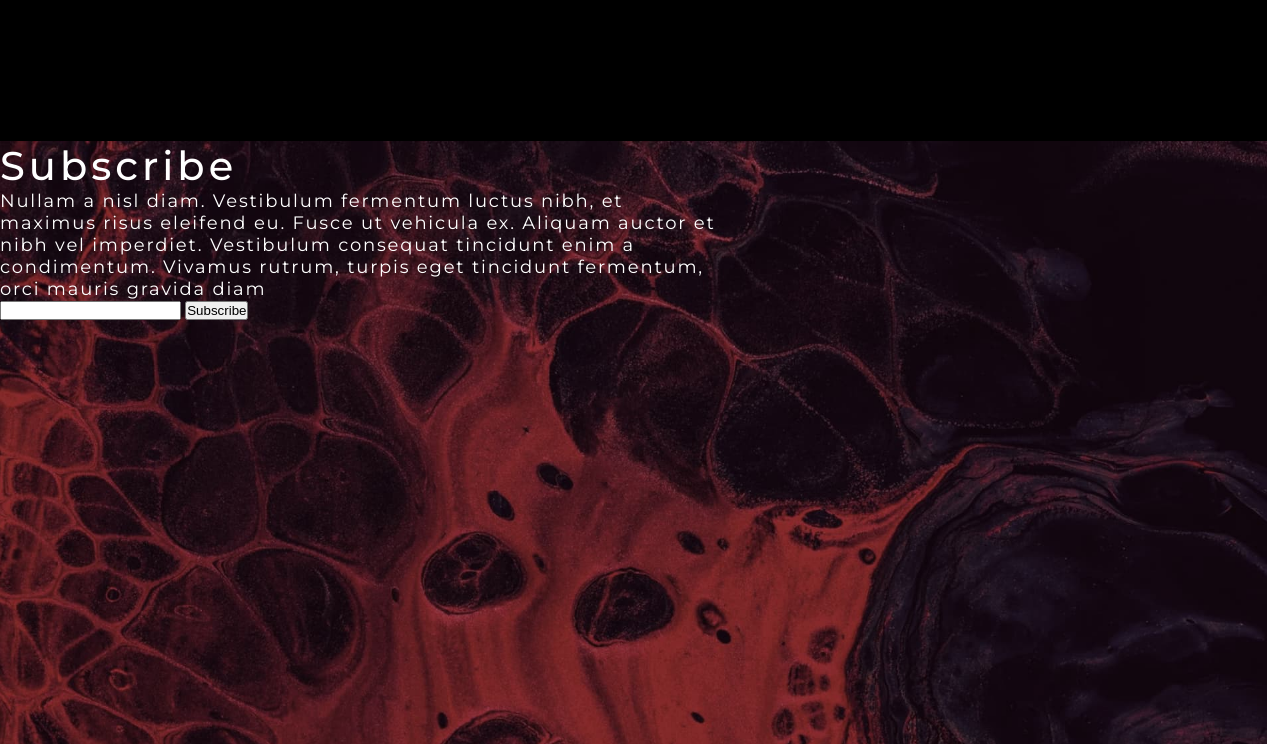
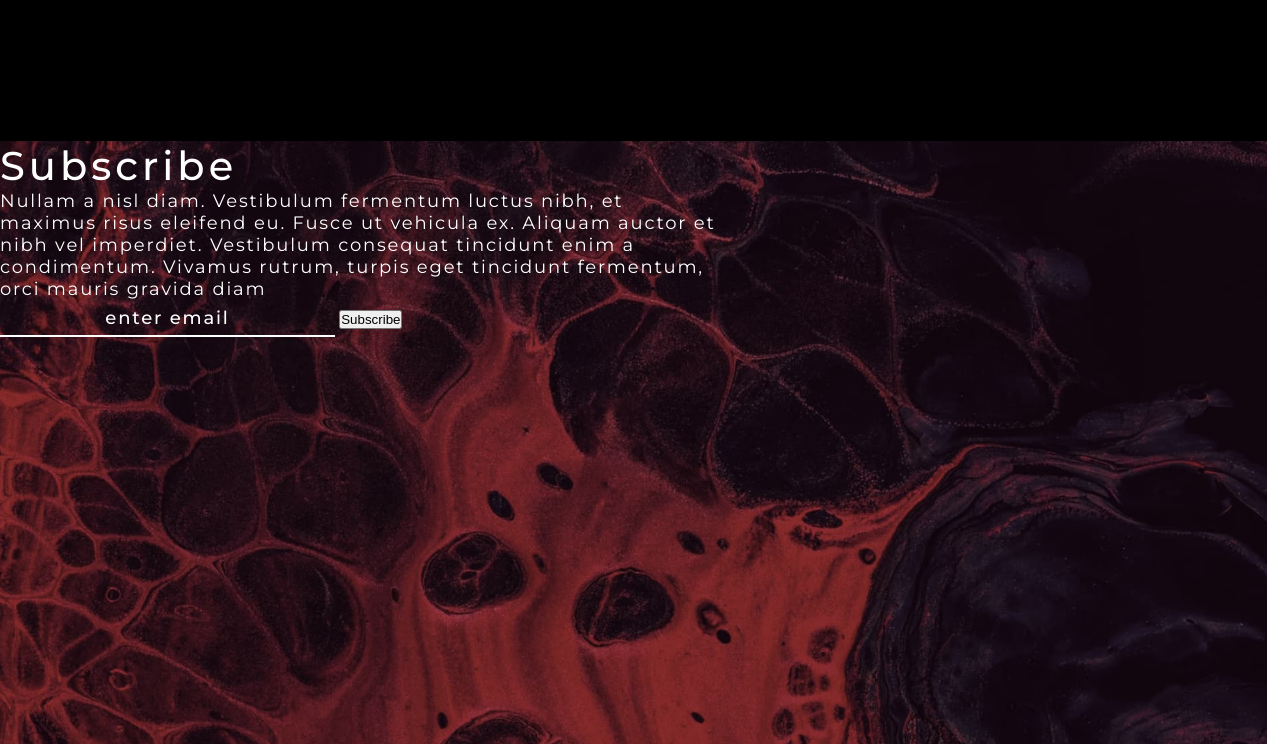
Before and after one commit to mattkinthecreator/homework021, a plain HTML site: page index.html in a window 1280 px wide. Shown: the part 1399-2143 px from the top of the page. Drawn offline with Linux system fonts and the light colour scheme.

Commit message:
add styles for input and placeholder

```diff
--- a/index.html
+++ b/index.html
@@ -52,7 +52,11 @@
         turpis eget tincidunt fermentum, orci mauris gravida diam
       </p>
       <form action="#" class="subscribe__form">
-        <input type="email" class="subscribe__form-input" />
+        <input
+          type="email"
+          class="subscribe__form-input"
+          placeholder="enter email"
+        />
         <button type="submit" class="subscribe__form-btn">Subscribe</button>
       </form>
     </section>
--- a/styles.css
+++ b/styles.css
@@ -152,7 +152,36 @@ body {
 }
 .subscribe__form {
 }
+
 .subscribe__form-input {
+  height: 37px;
+  width: 335px;
+  border-top-style: hidden;
+  border-right-style: hidden;
+  border-left-style: hidden;
+  border-bottom-style: solid;
+  border-color: #fff;
+  background-color: rgba(255, 255, 255, 0);
+  color: white;
+  font-family: Montserrat;
+  font-style: normal;
+  font-weight: 500;
+  font-size: 18px;
+  line-height: 22px;
+  text-align: center;
+  letter-spacing: 0.1em;
 }
+
+.subscribe__form-input::placeholder {
+  font-family: Montserrat;
+  font-style: normal;
+  font-weight: 500;
+  font-size: 18px;
+  line-height: 22px;
+  text-align: center;
+  letter-spacing: 0.1em;
+  color: #fff;
+}
+
 .subscribe__form-btn {
 }
```
